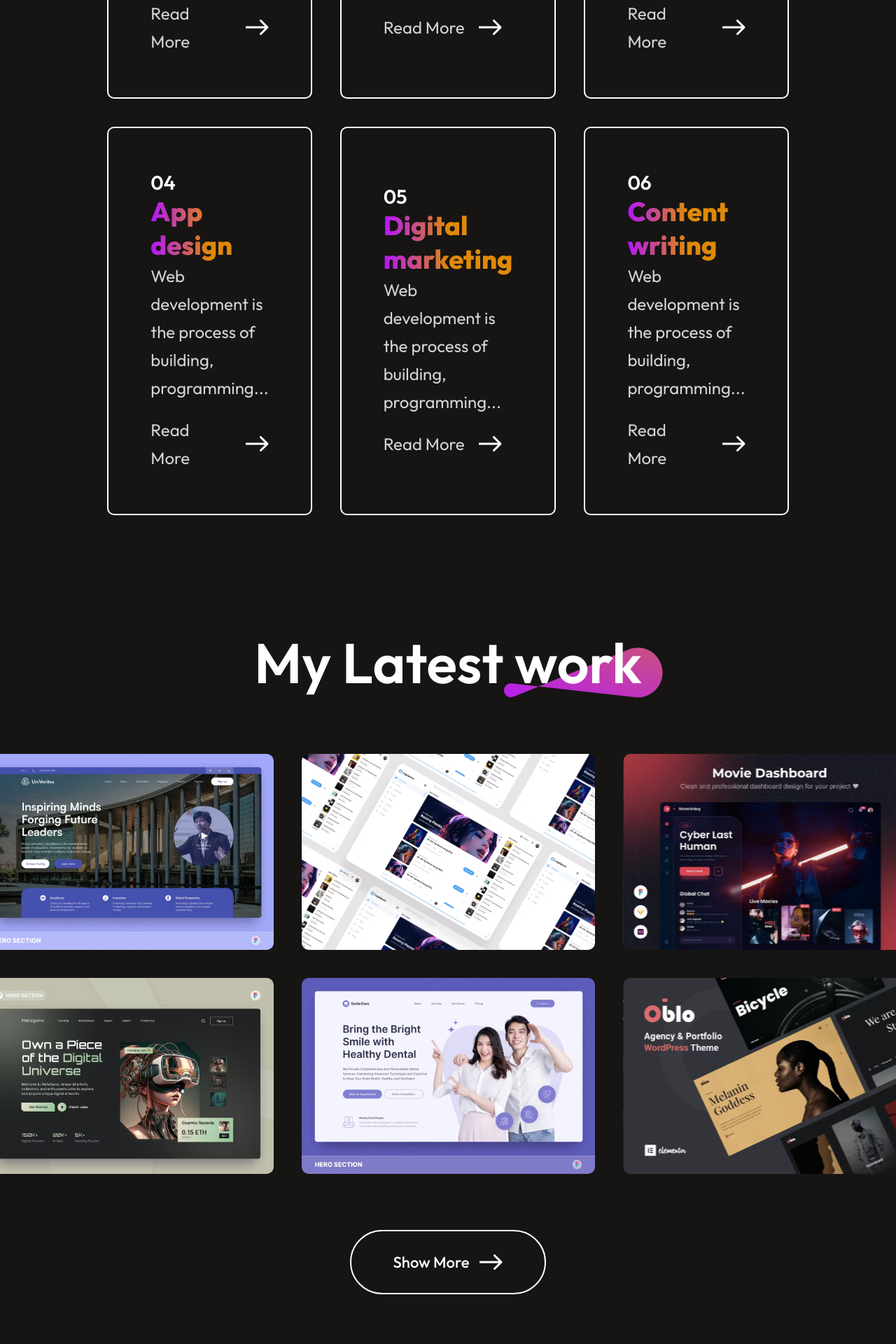
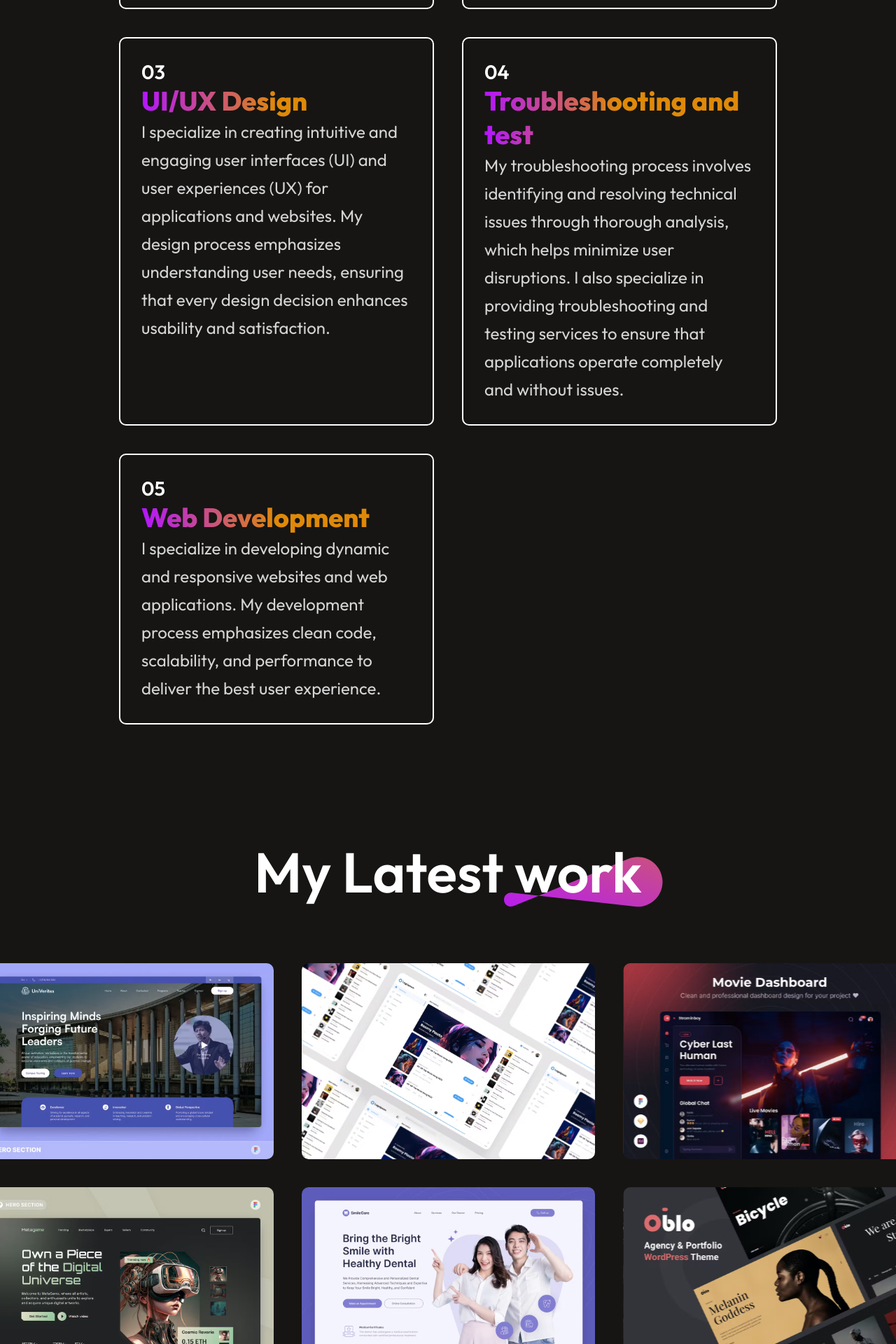
Before and after one commit to Mino1826/minoo-portfolio, a React (Vite) app: page / in a window 1280 px wide. Shown: the part 3260-5180 px from the top of the page at 70% size. Built offline with nearby package versions, Linux system fonts and the light colour scheme.

Commit message:
update
update

```diff
--- a/src/Components/Footer/Footer.jsx
+++ b/src/Components/Footer/Footer.jsx
@@ -23,9 +23,8 @@ const Footer = () => {
         <div className="footer-bottom">
             <p className='footer-bottom-left'>2023 Minoo Khosravi. All rights reserved</p>
             <div className="footer-bottom-right">
-                <p>Term of Services</p>
-                <p>Privacy Policy</p>
-                <p>Connect with me</p>
+                {/* <button onClick={()=> <a href='linkedin.com/in/minoo-khosravi-353523241'/>}>Connect with me<a href='linkedin.com/in/minoo-khosravi-353523241'></a></button> */}
+                <a href='https://www.linkedin.com/in/minoo-khosravi-353523241'><button>Connect with Me</button></a>
             </div>
         </div>
 
--- a/src/Components/Footer/footer.css
+++ b/src/Components/Footer/footer.css
@@ -52,6 +52,17 @@
     gap: 50px;
     margin-bottom: 50px;
 }
+.footer-bottom-right button{
+    border: none;
+    color: white;
+    border-radius: 50px;
+    background: linear-gradient(264deg, #df8908 -5.09%, #b415ff 106.28%);
+    font-size: 15px;
+    padding: 10px;
+    margin-bottom: 50px;
+    cursor: pointer;
+    transition: 0.3s;
+}
 .footer-email-input:hover{
     border: 2px solid white;
 }
--- a/src/Components/MyWork/MyWork.jsx
+++ b/src/Components/MyWork/MyWork.jsx
@@ -1,7 +1,7 @@
 import "./myWork.css";
 import theme_pattern from "../../assets/theme_pattern.svg";
 import mywork_Data from "../../assets/mywork_data";
-import arrow_icon from "../../assets/arrow_icon.svg";
+
 
 const MyWork = () => {
   return (
@@ -15,10 +15,7 @@ const MyWork = () => {
           return <img key={index} src={work.w_img} alt="" />;
         })}
       </div>
-      <div className="mywork-showmore">
-        <p>Show More</p>
-        <img src={arrow_icon} alt="" />
-      </div>
+
     </div>
   );
 };
--- a/src/Components/MyWork/myWork.css
+++ b/src/Components/MyWork/myWork.css
@@ -39,22 +39,7 @@
     border-radius: 10px;
     transition: 0.3s;
 }
-.mywork-showmore{
-    display: flex;
-    gap: 15px;
-    border-radius: 50px;
-    border: 2px solid white;
-    padding: 30px 60px;
-    font-size: 22px;
-    font-weight: 500;
-    margin-bottom: 80px;
-    transition: 0.6s;
-    cursor: pointer;
-}
-.mywork-showmore:hover{
-    gap: 30px;
-    transition: 0.6s;
-}
+
 @media(max-width:768px){
     .mywork{
         gap: 50px;
@@ -78,11 +63,6 @@
         width: 100%;
         height: 100%;
     }
-    .mywork-showmore{
-        padding: 20px 40px;
-        font-size: 18px;
-        margin: 50px auto;
-        cursor: pointer;
-    }
+
 
 }
--- a/src/Components/Services/Services.jsx
+++ b/src/Components/Services/Services.jsx
@@ -1,8 +1,7 @@
-import React from 'react';
 import './services.css';
 import theme_pattern from '../../assets/theme_pattern.svg';
 import services_Data from '../../assets/services_data';
-import arrow_icon from '../../assets/arrow_icon.svg'
+
 
 const Services = () => {
   return (
@@ -18,10 +17,6 @@ const Services = () => {
                     <h3>{services.s_no}</h3>
                     <h2>{services.s_name}</h2>
                     <p>{services.s_desc}</p>
-                    <div className="services-readmore">
-                        <p>Read More</p>
-                        <img src={arrow_icon} alt="" />
-                    </div>
 
                 </div>
                 )
--- a/src/Components/Services/services.css
+++ b/src/Components/Services/services.css
@@ -24,17 +24,17 @@
 .services-format{
     display: flex;
     flex-direction: column;
-    justify-content: center;
+    justify-content: start;
     gap: 20;
-    padding: 60px;
+    padding:30px;
     border-radius: 10px;
     border: 2px solid white;
     transition: 0.4s;
-    cursor: pointer;
+
 }
 .services-container{
     display: grid;
-    grid-template-columns: 1fr 1fr 1fr;
+    grid-template-columns: 1fr 1fr;
     gap: 40px;
     margin-bottom: 80px;
 }
@@ -56,14 +56,9 @@
     font-size: 24px;
     line-height: 40px;
     color: #d4d4d4;
-    max-width: 300px;
+    max-width: 400px;
 }
-.services-readmore{
-    display: flex;
-    gap: 20px;
-    align-items: center;
-    margin-top: 20px;
-}
+
 .services-format:hover{
     border: 2px solid #ff00ff;
     background-image: linear-gradient(45deg, #3f0028, #582300);
@@ -96,9 +91,6 @@
         line-height: 32px;
         max-width: 300px;
     }
-    .services-readmore img{
-        width: 20px;
-    }
     .services-container{
         grid-template-columns: 1fr 1fr;
         gap: 30px;
--- a/src/assets/services_data.js
+++ b/src/assets/services_data.js
@@ -2,32 +2,28 @@ const Services_Data = [
     {
         s_no:"01",
         s_name:"Web design",
-        s_desc:"Web development is the process of building, programming..."
+        s_desc:"I offer professional web design services that focus on creating user-friendly and visually appealing interfaces. My designs prioritize user experience (UX) and ensure that your website is both attractive and functional."
     },
     {
         s_no:"02",
-        s_name:"Graphics design",
-        s_desc:"Web development is the process of building, programming..."
+        s_name:"App Design",
+        s_desc:"I specialize in creating user-friendly applications that deliver exceptional user experiences. My design process focuses on understanding user needs and behaviors to develop intuitive interfaces that enhance usability."
     },
+
     {
         s_no:"03",
-        s_name:"Social media",
-        s_desc:"Web development is the process of building, programming..."
+        s_name:"UI/UX Design",
+        s_desc:"I specialize in creating intuitive and engaging user interfaces (UI) and user experiences (UX) for applications and websites. My design process emphasizes understanding user needs, ensuring that every design decision enhances usability and satisfaction."
     },
     {
         s_no:"04",
-        s_name:"App design",
-        s_desc:"Web development is the process of building, programming..."
+        s_name:"Troubleshooting and test",
+        s_desc:"My troubleshooting process involves identifying and resolving technical issues through thorough analysis, which helps minimize user disruptions. I also specialize in providing troubleshooting and testing services to ensure that applications operate completely and without issues."
     },
     {
         s_no:"05",
-        s_name:"Digital marketing",
-        s_desc:"Web development is the process of building, programming..."
-    },
-    {
-        s_no:"06",
-        s_name:"Content writing",
-        s_desc:"Web development is the process of building, programming..."
+        s_name:"Web Development",
+        s_desc:"I specialize in developing dynamic and responsive websites and web applications. My development process emphasizes clean code, scalability, and performance to deliver the best user experience."
     },
 ]
 
```
